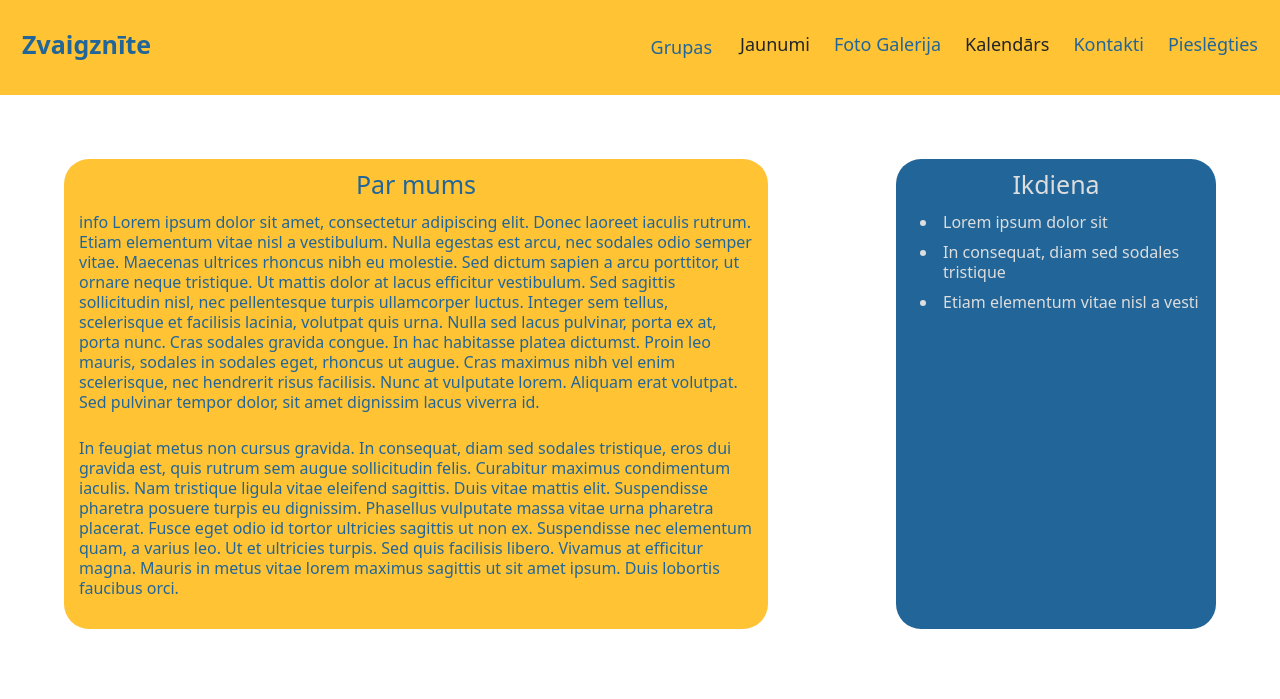
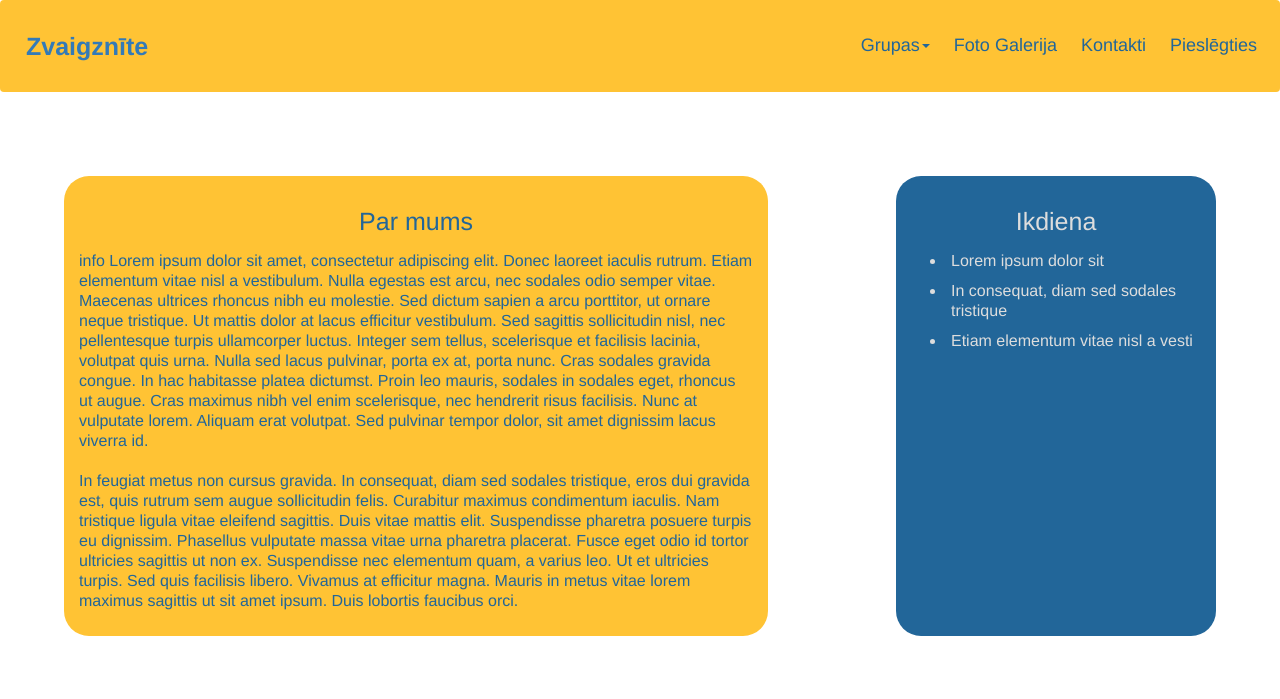
Before and after one commit to akrilaplekis/zvaigznite, a PHP site: page / in a window 1280 px wide. Shown: the top 699 px of the page. Run offline with PHP 8.4, Linux system fonts and the light colour scheme.

Commit message:
header with bootstrap

```diff
--- a/index.css
+++ b/index.css
@@ -1,88 +1,50 @@
-* {box-sizing: border-box;}
-form {border: 3px solid #f1f1f1;}
-body {
+/* home page header */
+.navbar-custom {
+    background-color: #ffc334;
+    padding: 20px 10px;
+    list-style-type: none;
     margin: 0;
-    font-family: Arial, Helvetica, sans-serif;
-    display: flex;
-    flex-direction: column;
-    background-color: #ffe57b;
 }
 
-/* home page header */
-.header {
-    overflow: hidden;
-    background-color: #ffc334;
-    padding: 20px 10px;
+.navbar-custom .navbar-brand {
+    font-size: 25px;
+    font-weight: bold;
 }
 
-.header a {
-    float: left;
+.navbar-custom .navbar-nav > li > a {
     color: #226699;
-    text-align: center;
     padding: 12px;
-    text-decoration: none;
     font-size: 18px;
     line-height: 25px;
     border-radius: 4px;
     cursor: pointer;
-
 }
 
-.header a.logo {
-    font-size: 25px;
-    font-weight: bold;
-}
-
-.header-right {
-    float: right;
-}
-
-/* header dropdown */
-.dropdown {
-    float: left;
-    overflow: hidden;
-}
-
-.dropdown .dropbtn {
-    font-size: 18px;
-    border: none;
-    outline: none;
-    color: #226699;
-    background-color: #ffc334;
-    padding: 14px 16px;
-    margin: 0;
-}
-
-.header a:hover, .dropdown:hover .dropbtn {
+.navbar-custom .navbar-nav > li > a:hover {
     background-color: #ffdb57;
     color: #226699;
 }
 
-.dropdown-content {
-    display: none;
-    position: absolute;
+.navbar.navbar-custom .dropdown-menu {
+    background-color: #ffc334;
+}
+.navbar.navbar-custom .dropdown-menu > li > a {
+    color: #226699;
+    font-size: 18px;
+}
+.navbar.navbar-custom .dropdown-menu > li > a:hover {
     background-color: #ffdb57;
-    min-width: 160px;
-    z-index: 1;
+    color: #226699;
+    font-size: 18px;
+}
+.navbar.navbar-custom .navbar-nav li.dropdown.open > .dropdown-toggle,
+.navbar.navbar-custom .navbar-nav li.dropdown.active > .dropdown-toggle,
+.navbar.navbar-custom .navbar-nav li.dropdown.open.active > .dropdown-toggle {
+    background: #ffdb57;
+    color: #226699;
+    font-size: 18px;
 }
 
-.dropdown-content a {
-    float: none;
-    color: #226699;
-    padding: 12px 16px;
-    text-decoration: none;
-    display: block;
-    text-align: left;
-
-}
-
-.dropdown-content a:hover {
-    background-color: #ffc334;
-}
-
-.dropdown:hover .dropdown-content {
-    display: block;
-}
 
 /* home page divs */
 .flex-parent-element {
--- a/index.php
+++ b/index.php
@@ -5,30 +5,30 @@
     <title>Zvaigznīte</title>
     <meta name="viewport" content="width=device-width, initial-scale=1.0">
     <link href="index.css" rel="stylesheet" type="text/css">
-    <link href="https://cdn.jsdelivr.net/npm/bootstrap@5.3.0-alpha1/dist/css/bootstrap.min.css" rel="stylesheet" integrity="sha384-GLhlTQ8iRABdZLl6O3oVMWSktQOp6b7In1Zl3/Jr59b6EGGoI1aFkw7cmDA6j6gD" crossorigin="anonymous">
+    <link rel="stylesheet" href="https://maxcdn.bootstrapcdn.com/bootstrap/3.4.1/css/bootstrap.min.css">
+    <script src="https://ajax.googleapis.com/ajax/libs/jquery/3.6.1/jquery.min.js"></script>
+    <script src="https://maxcdn.bootstrapcdn.com/bootstrap/3.4.1/js/bootstrap.min.js"></script>
 </head>
 <body>
-    <script src="https://cdn.jsdelivr.net/npm/bootstrap@5.3.0-alpha1/dist/js/bootstrap.bundle.min.js" integrity="sha384-w76AqPfDkMBDXo30jS1Sgez6pr3x5MlQ1ZAGC+nuZB+EYdgRZgiwxhTBTkF7CXvN" crossorigin="anonymous"></script>
-    <div class="header">
-        <a href="index.php" class="logo">Zvaigznīte</a>
-        <div class="header-right">
-            <div class="dropdown">
-                <button class="dropbtn">Grupas
-                    <i class="fa fa-caret-down"></i>
-                </button>
-                <div class="dropdown-content">
-                    <a href="grupas.php?id=1">Zvaniņi</a>
-                    <a href="grupas.php?id=2">Bitītes</a>
-                    <a href="grupas.php?id=3">Kumelītes</a>
-                </div>
+    <nav class="navbar navbar-custom navbar-fixed-to">
+        <div class="container-fluid">
+            <div class="navbar-header">
+                <a class="navbar-brand" href="index.php">Zvaigznīte</a>
             </div>
-            <a>Jaunumi</a>
-            <a href="foto.php">Foto Galerija</a>
-            <a>Kalendārs</a>
-            <a href="kontakti.html">Kontakti</a>
-            <a href="log_in.php">Pieslēgties</a>
+            <ul class="nav navbar-nav navbar-right">
+                <li class="dropdown"><a class="dropdown-toggle" data-toggle="dropdown" href="#">Grupas<span class="caret"></span></a>
+                    <ul class="dropdown-menu">
+                        <li><a href="grupas.php?id=1">Zvaniņi</a></li>
+                        <li><a href="grupas.php?id=2">Bitītes</a></li>
+                        <li><a href="grupas.php?id=3">Kumelītes</a></li>
+                    </ul>
+                </li>
+                <li><a href="#">Foto Galerija</a></li>
+                <li><a href="kontakti.html">Kontakti</a></li>
+                <li><a href="log_in.php">Pieslēgties</a></li>
+            </ul>
         </div>
-    </div>
+    </nav>
 
     <div class="flex-parent-element">
         <div class="flex-child-element">
```
Also changed, not shown: grupas.php (+20 -18 lines), kontakti.html (+20 -18 lines), log_in.php (+20 -18 lines).
